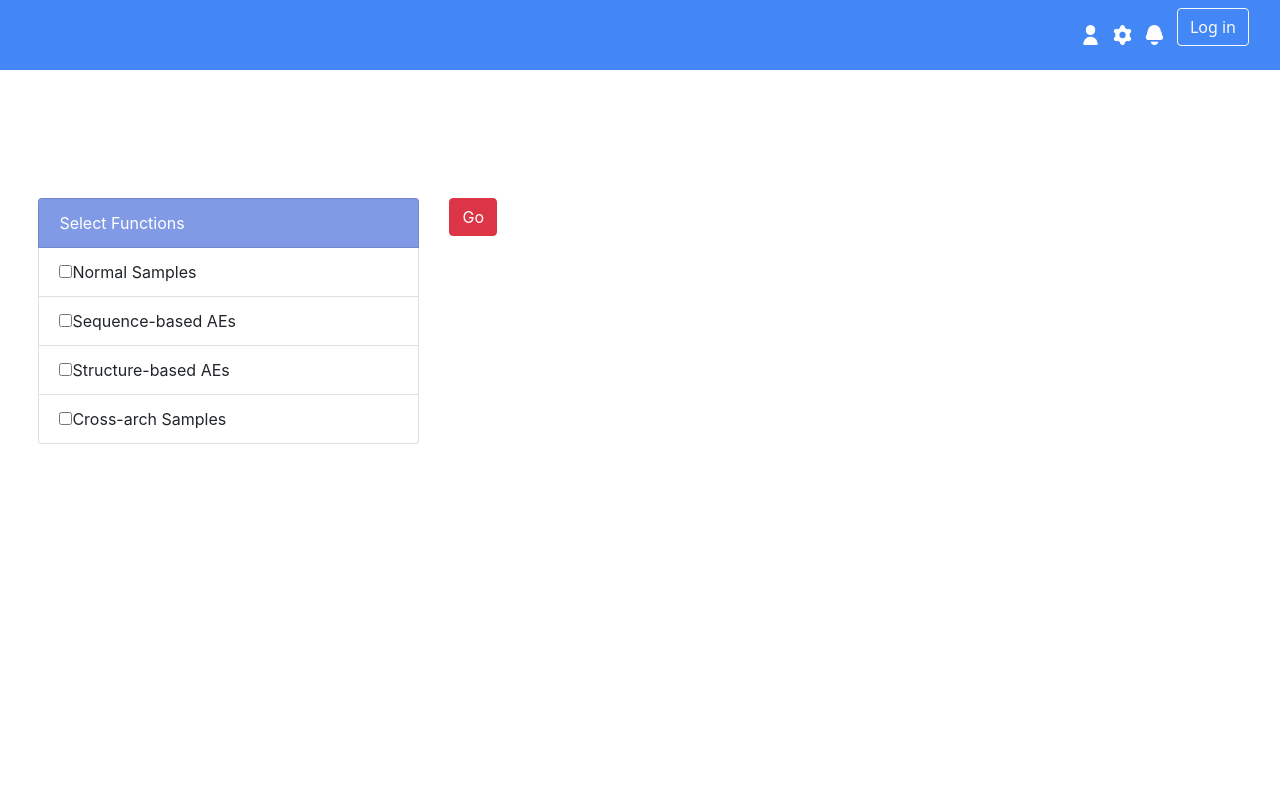
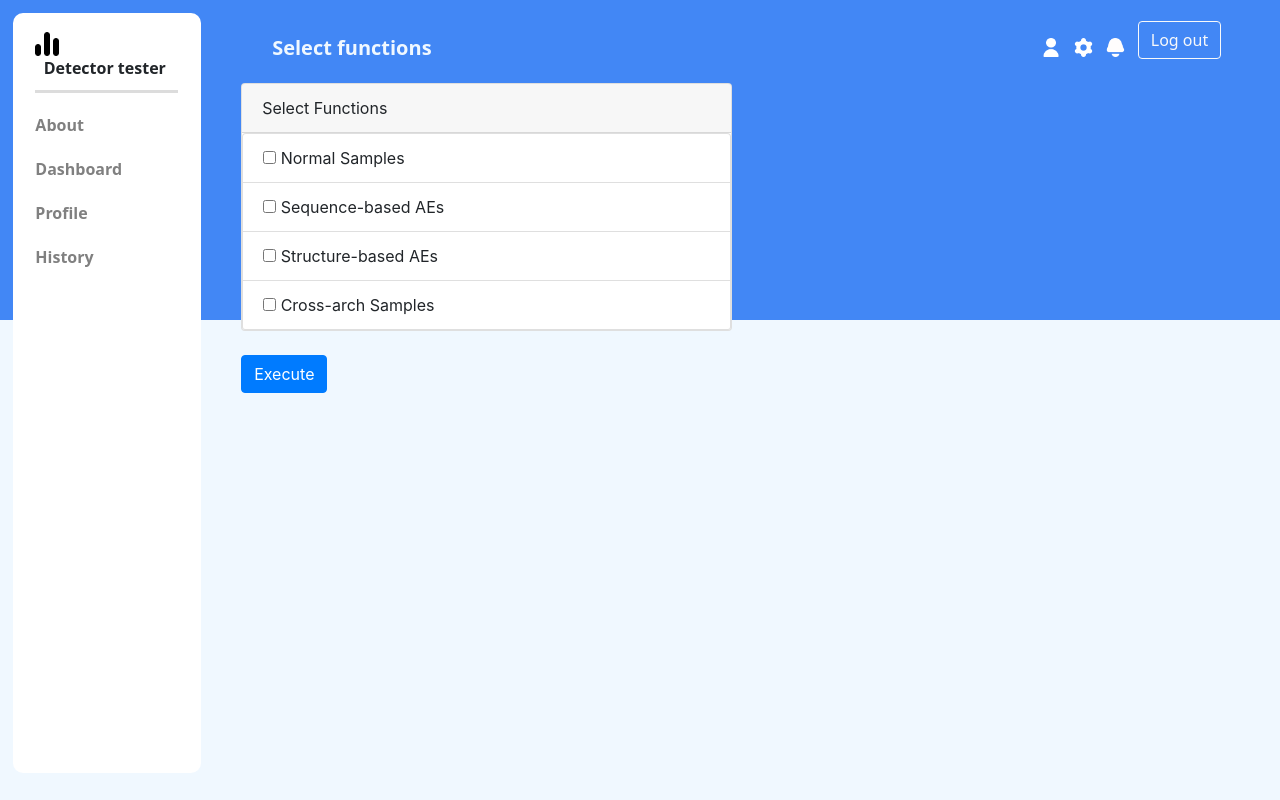
Before and after one commit to hyttttt/Detector_webpage, a Vue app: page /task/1/1 in a window 1280 px wide. Built offline with nearby package versions, Linux system fonts and the light colour scheme.

Commit message:
renew select function page

```diff
--- a/src/components/buttons/ExeButton.vue
+++ b/src/components/buttons/ExeButton.vue
@@ -15,6 +15,6 @@ function execute() {
 
 <template>
   <div>
-    <button type="button" class="btn btn-danger" @click="execute">Go</button>
+    <button type="button" class="btn btn-primary" @click="execute">Execute</button>
   </div>
 </template>
--- a/src/router/index.js
+++ b/src/router/index.js
@@ -1,5 +1,4 @@
 import { createRouter, createWebHistory } from 'vue-router'
-import CoreView from '../views/CoreView.vue'
 import DashboardView from '../views/DashboardView.vue'
 import TaskView from '../views/TaskView.vue'
 import HomeView from '../views/HomeView.vue'
--- a/src/views/CoreView.vue
+++ /dev/null
@@ -1,101 +0,0 @@
-<script setup>
-import { ref, computed } from 'vue'
-import Navbar from '../components/Navbar.vue'
-import TestButton from '../components/buttons/TestButton.vue'
-import UpdateButton from '../components/buttons/UpdateButton.vue'
-import DeleteButton_d from '../components/buttons/DeleteButton_d.vue'
-import DeleteButton_r from '../components/buttons/DeleteButton_r.vue'
-import LogOutButton from '../components/buttons/LogOutButton.vue'
-import Addbutton from '../components/buttons/Addbutton.vue'
-
-//const newDetector = ref('')
-var uid = ref('userid')
-
-const detectors = ref([{ id: Math.random() }, { id: Math.random() }, { id: Math.random() }])
-const reports = ref([{ id: 0, sno: 0 }])
-
-function addDetector() {
-  detectors.value.push({ id: Math.random() })
-  //newDetector.value = ''
-}
-
-function addReport(d) {
-  reports.value.push({ id: Math.random(), sno: d.id })
-}
-</script>
-
-<template>
-  <Navbar>
-    <template v-slot:log-btn><LogOutButton /></template>
-  </Navbar>
-
-  <div class="content-wrap">
-    <div class="row content-top"></div>
-    <div class="row content-bottom">
-      <div class="col">
-        <ul class="list-group" id="d-list">
-          <li class="list-group-item" id="d-list-title">
-            Detector List
-            <Addbutton />
-          </li>
-          <li v-for="d in detectors" :key="d.id" class="list-group-item">
-            <div class="row">
-              <a>{{ d.id }}</a>
-              <TestButton :uid="uid" :did="d.id" />
-              <UpdateButton :uid="uid" :did="d.id" />
-              <DeleteButton_d :uid="uid" :did="d.id" />
-            </div>
-          </li>
-        </ul>
-      </div>
-      <div class="col">
-        <ul class="list-group" id="r-list">
-          <li class="list-group-item" id="r-list-title">Report History</li>
-          <li v-for="r in reports" :key="r.id" class="list-group-item">
-            <div class="row">
-              <a>Report {{ r.sno }}</a>
-              <DeleteButton_r :uid="uid" :rid="r.id" />
-            </div>
-          </li>
-        </ul>
-      </div>
-      <div class="col">User info</div>
-    </div>
-  </div>
-</template>
-
-<style scoped>
-/*border: 2px solid #0ae95b;*/
-.content-wrap {
-  margin: 3%;
-  height: 75vh;
-}
-
-/*border: 2px solid #ea470b;*/
-.content-top {
-  height: 15%;
-}
-
-/*border: 2px solid #8b0de4;*/
-.content-bottom {
-  height: 85%;
-}
-
-#d-list {
-  font-family: 'Noto Sans';
-}
-
-#d-list-title {
-  background-color: #819ae6;
-  color: white;
-}
-
-#r-list {
-  font-family: 'Noto Sans';
-}
-
-#r-list-title {
-  background-color: #819ae6;
-  color: white;
-}
-</style>
--- a/src/views/TaskView.vue
+++ b/src/views/TaskView.vue
@@ -3,6 +3,9 @@ import { ref, computed } from 'vue'
 import Navbar from '../components/Navbar.vue'
 import LogOutButton from '../components/buttons/LogOutButton.vue'
 import ExeButton from '../components/buttons/ExeButton.vue'
+import BasePage from '../components/BasePage.vue'
+
+const isLogIn = ref(true)
 
 const funcs = ref([
   { func: 'Normal Samples', check: false },
@@ -13,47 +16,31 @@ const funcs = ref([
 </script>
 
 <template>
-  <Navbar>
-    <template v-slot:log-btn><LogOutButton /></template>
-  </Navbar>
-  <div class="content-wrap">
-    <div class="row content-top"></div>
-    <div class="row content-bottom">
-      <div class="col">
+  <BasePage :isLogIn="isLogIn"
+    ><template v-slot:title>Select functions</template>
+    <template v-slot:content
+      ><div class="row">
+        <div class="col-6">
+          <!-- function list start -->
+          <div class="card">
+            <div class="card-header">Select Functions</div>
             <ul class="list-group" id="f-list">
-          <li class="list-group-item" id="f-list-title">Select Functions</li>
               <li v-for="f in funcs" :key="f.func" class="list-group-item">
                 <input type="checkbox" v-model="f.check" />
-            <span>{{ f.func }}</span>
+                <span>&nbsp;{{ f.func }}</span>
               </li>
             </ul>
           </div>
+          <!-- function list end -->
 
-      <div class="col"><ExeButton /></div>
-      <div class="col"></div>
+          <div id="exe-btn"><ExeButton /></div>
         </div>
-  </div>
+      </div> </template
+  ></BasePage>
 </template>
 
 <style scoped>
-/*border: 2px solid #0ae95b;*/
-.content-wrap {
-  margin: 3%;
-  height: 75vh;
-}
-
-/*border: 2px solid #ea470b;*/
-.content-top {
-  height: 15%;
-}
-
-/*border: 2px solid #8b0de4;*/
-.content-bottom {
-  height: 85%;
-}
-
-#f-list-title {
-  background-color: #819ae6;
-  color: white;
+#exe-btn {
+  margin-top: 5%;
 }
 </style>
--- a/src/views/TestPage.vue
+++ b/src/views/TestPage.vue
@@ -1,3 +1,5 @@
+<!-- This is a testing page as a playgorund -->
+
 <script setup>
 import BasePage from '../components/BasePage.vue'
 </script>
```
Lines whose indentation alone changed are shown as unchanged.
